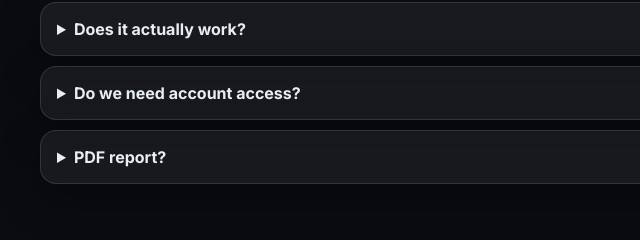
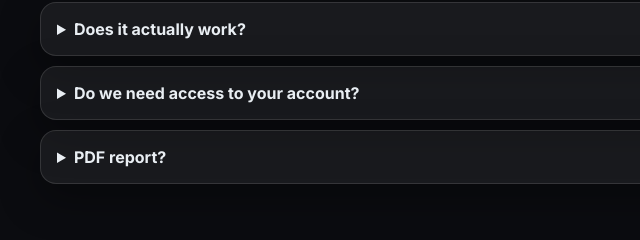
Before and after one commit to amalkajune-ops/amaliiaaud, a website: page index.html in a window 1280 px wide. Shown: the part 2541-2781 px from the top of the page, 0-640 px from the left. Drawn offline with Linux system fonts and the light colour scheme.

Commit message:
index.html

```diff
--- a/index.html
+++ b/index.html
@@ -252,7 +252,7 @@
         <p>Yes. It’s signals-driven and niche-locked. Provide simple inputs (cadence, hashtags, hooks/CTA), and the model outputs accurate, on-brand actions.</p>
       </details>
       <details class="glass">
-        <summary>Do we need account access?</summary>
+        <summary>Do we need access to your account?</summary>
         <p>No for the basic version. For deep analytics you can import insights later.</p>
       </details>
       <details class="glass">
```
